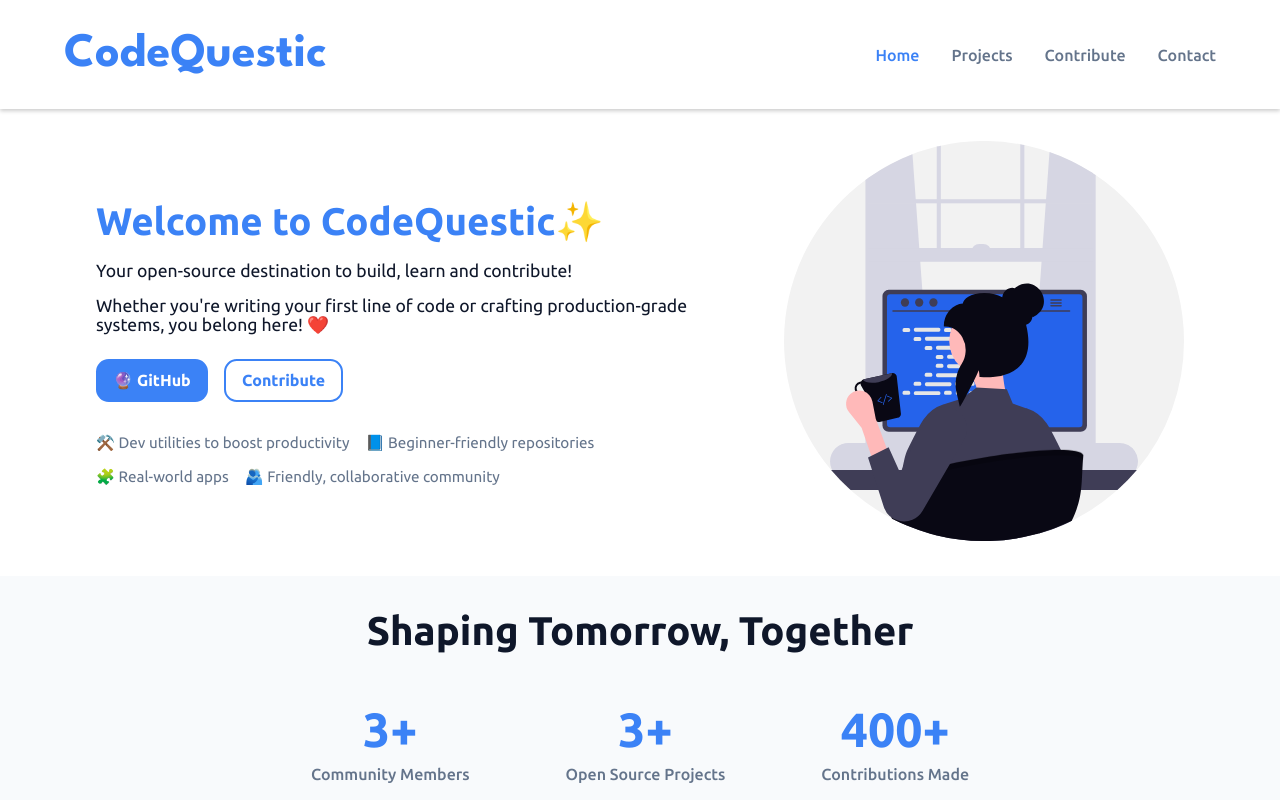
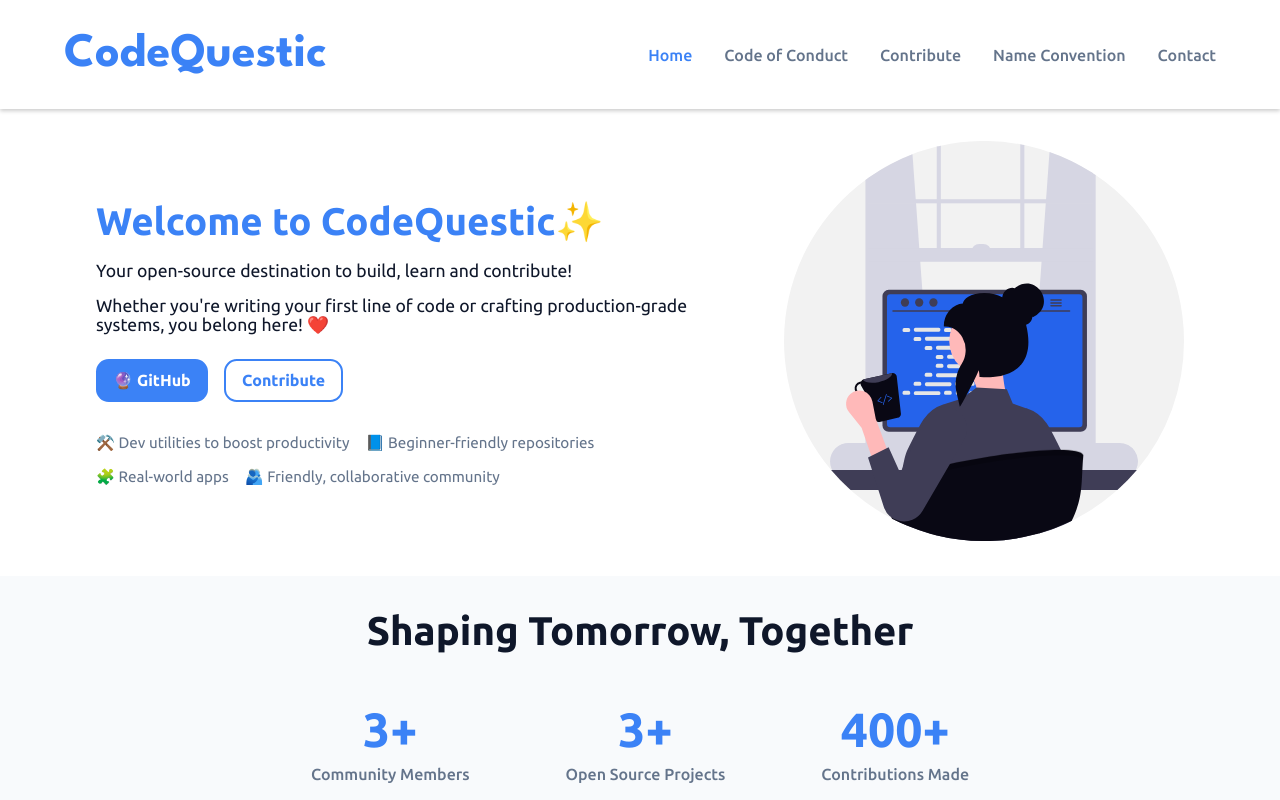
Before and after one commit to CodeQuestic/website, a Next.js app: page / in a window 1280 px wide. Shown: the top 800 px of the page. Built offline with nearby package versions, Linux system fonts and the light colour scheme.

Commit message:
updated content and header options

```diff
--- a/src/data/content.ts
+++ b/src/data/content.ts
@@ -74,8 +74,8 @@ export const siteContent: SiteContent = {
       ],
       actions: [
         {
-          href: "/projects",
-          target: "_self",
+          href: "https://github.com/orgs/CodeQuestic/repositories",
+          target: "_blank",
           text: "🚀 View All Projects",
           styleType: "outline",
         },
@@ -112,8 +112,9 @@ export const headerContent = {
   logo: "CodeQuestic",
   navLinks: [
     { href: "/", label: "Home" },
-    { href: "/projects", label: "Projects" },
+    { href: "/code-of-conduct", label: "Code of Conduct" },
     { href: "/contribute", label: "Contribute" },
+    { href: "/name-convention", label: "Name Convention" },
     { href: "/contact", label: "Contact" },
   ],
 };
```
